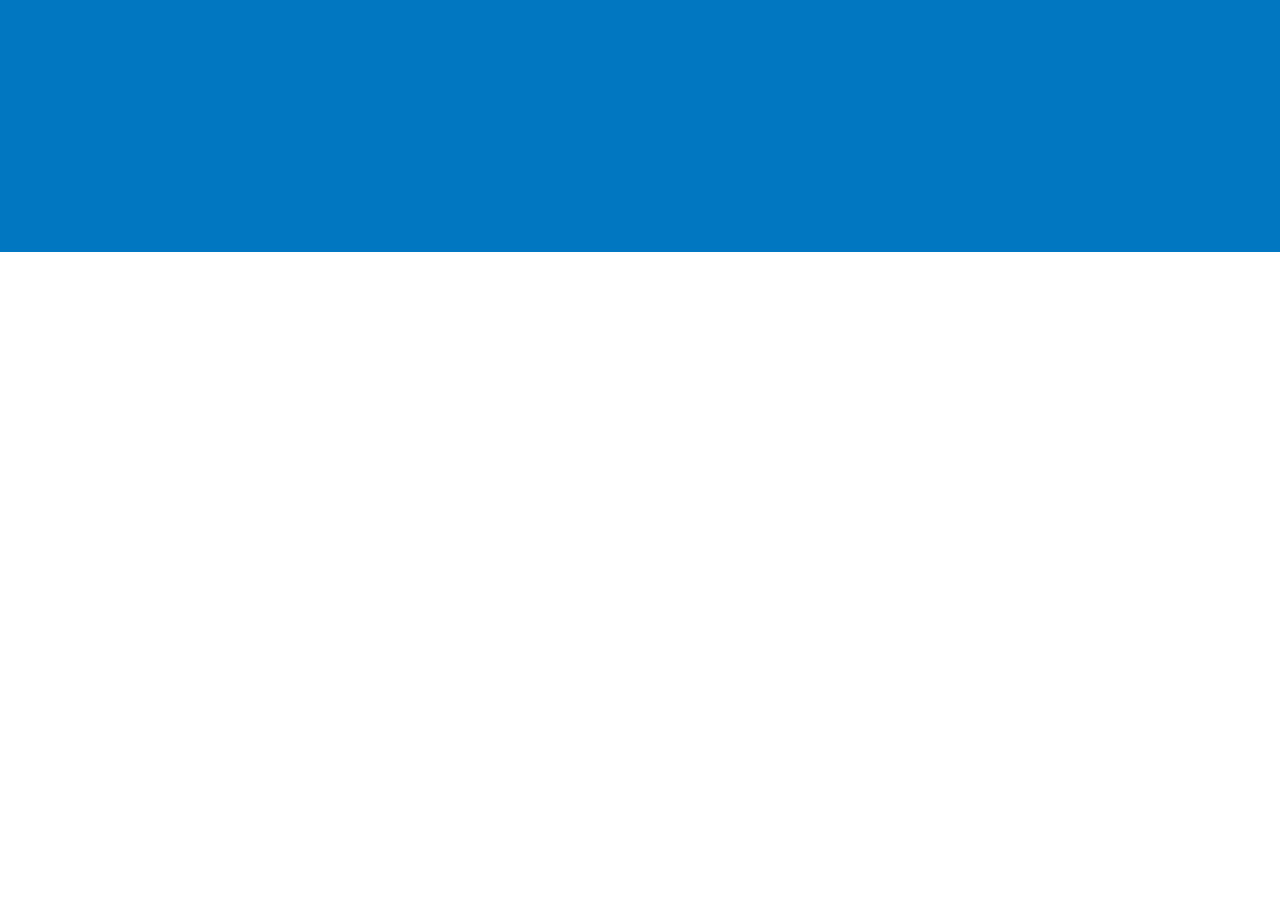
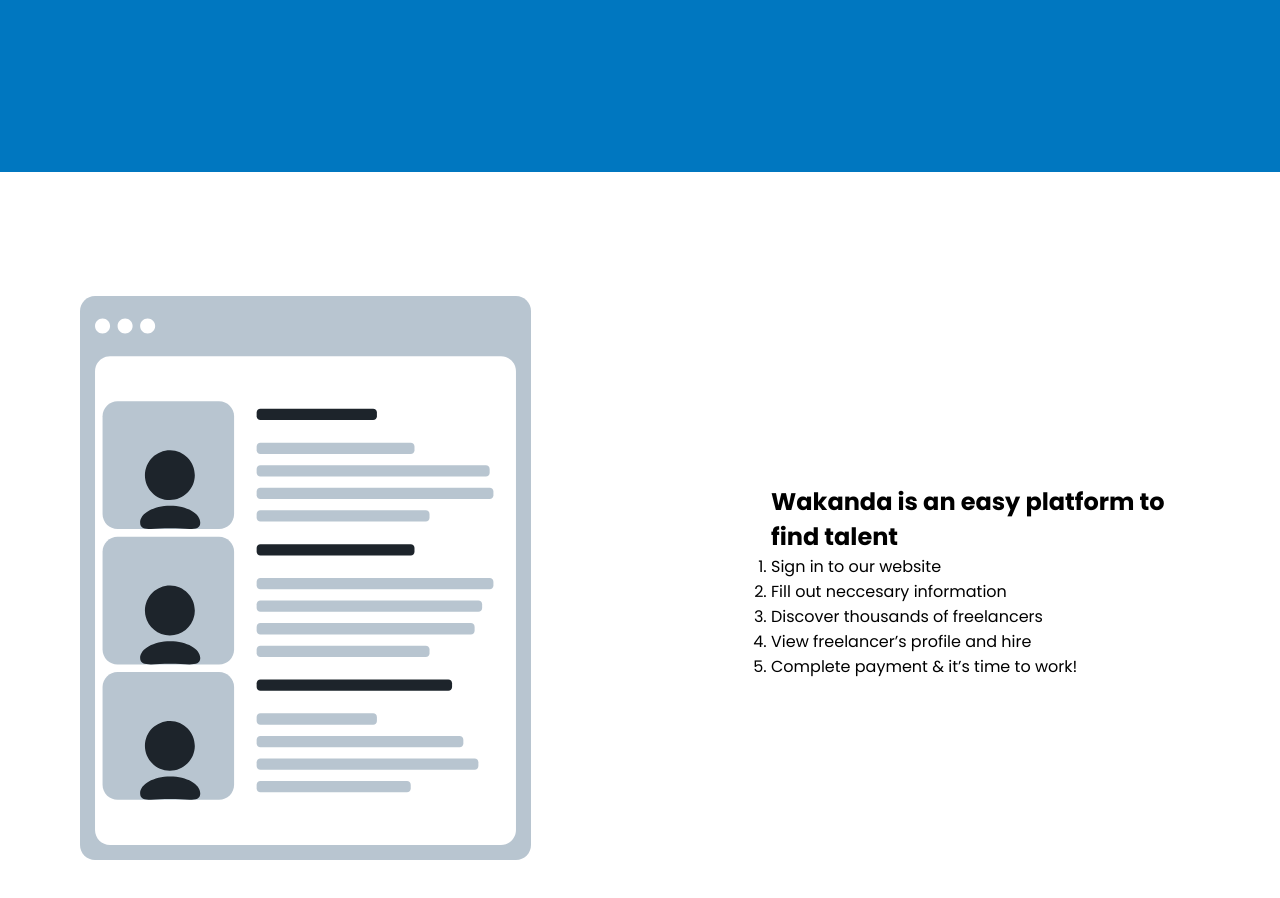
Before and after one commit to GbadamosiMuibat/Delark, a plain HTML site: page index.html in a window 1280 px wide. Shown: the part 1416-2314 px from the top of the page. Before the commit the page ends 1668 px from the top, so only its background shows below. Drawn offline with nearby package versions, Linux system fonts and the light colour scheme.

Commit message:
initial commit

```diff
--- a/index.html
+++ b/index.html
@@ -94,8 +94,19 @@
     <!--Tutorial-section-->
     <section class="tutorial-section">
         <div class="tutorial-container">
-            <div class="tutorial-img"></div>
-            <div class="tutorial-text"></div>
+            <div class="tutorial-img">
+                <img src="images\Bio_1.svg" alt="">
+            </div>
+            <div class="tutorial-text">
+                <h2>Wakanda is an easy platform to find talent</h2>
+                <ol>
+                    <li>Sign in to our website</li>
+                    <li>Fill out neccesary information</li>
+                    <li>Discover thousands of freelancers</li>
+                    <li>View freelancer’s profile and hire</li>
+                    <li>Complete payment & it’s time to work!</li>
+                </ol>
+            </div>
         </div>
     </section>
 </body>
--- a/styles.css
+++ b/styles.css
@@ -5,7 +5,6 @@
     --light:#C7EEFF;
     --black:#1D242B;
     --text-color: #000000;
-
 }
 *{
     font-family: 'Poppins', sans-serif;
@@ -15,7 +14,6 @@
     outline: none;
     border: none;
     text-decoration: none;
-    list-style: none;
     transition: all .2s linear;
 }
 body{
@@ -26,7 +24,6 @@ body{
     height: 100vh;
     color: var(--text-color);
 }
-
 .nav{
     position: fixed;
     width: 100%;
@@ -72,7 +69,6 @@ a:hover{
     color: var(--primary);
     font-size:1.25rem;
 }
-
 .hero{
     width: 100%;
     height: 100%;
@@ -119,7 +115,7 @@ a:hover{
 }
 .feature-section{
     width: 100%;
-    height: 100%;
+    height: 90%;
     background-color: var(--secondary);
 }
 .feature{
@@ -181,11 +177,25 @@ a:hover{
     font-weight:400;
     font-size: 1rem;
 }
-
+.tutorial-section{
+    width: 100%;
+    height: 100%;
+}
+.tutorial-container{
+    padding: 24px 5rem;
+    display: flex;
+    align-items: center;
+    gap: 15rem;
+    margin-top: 100px;
+}
+.tutorial-text{
+    max-width: 50%;
+    display: flex;
+    flex-direction: column;
+}
 circle{
     position:absolute;
     top: 0;
-
     right: 0;
     width: 100%;
     height: 100vh;
```
Also changed, not shown: images/Bio_1.svg (added).
